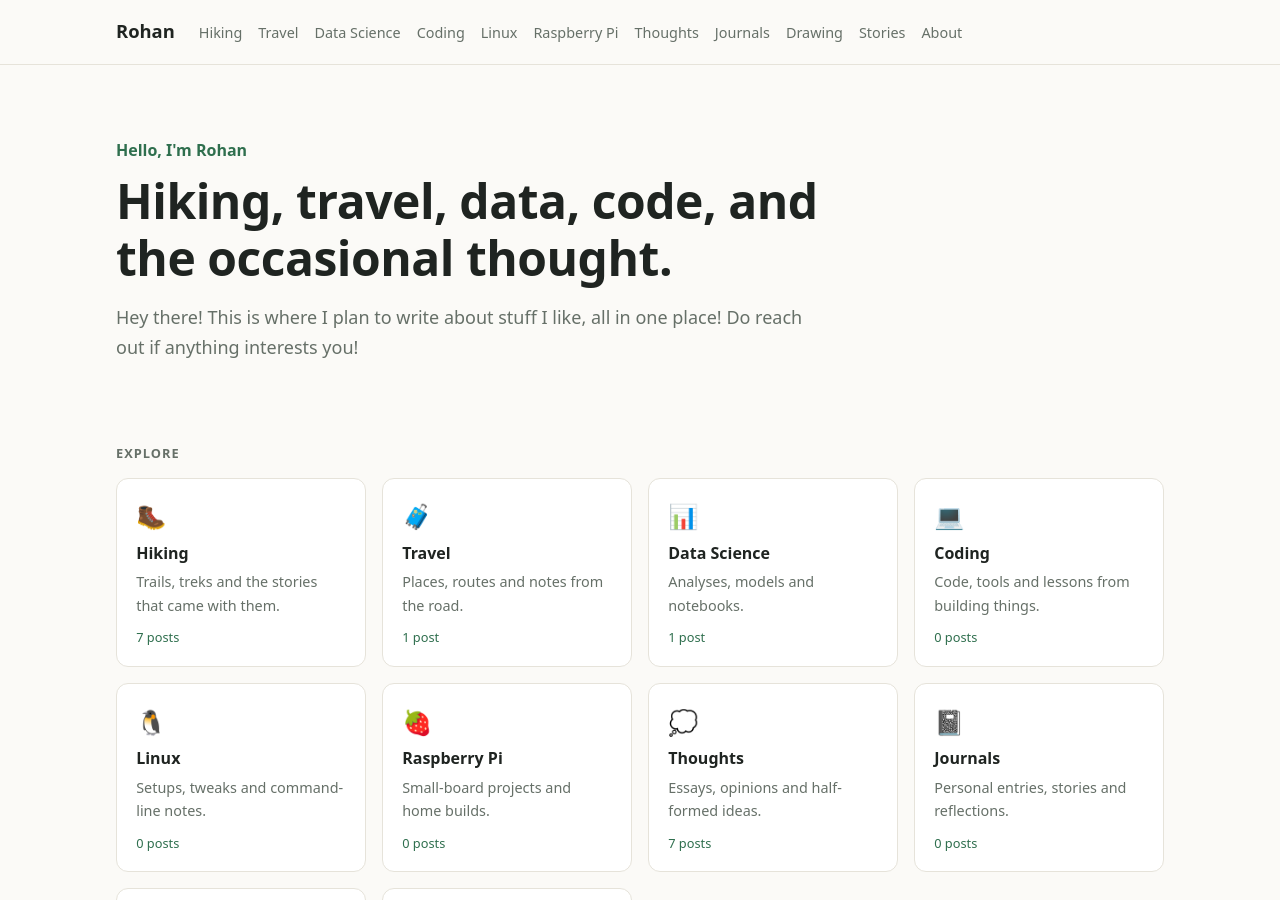
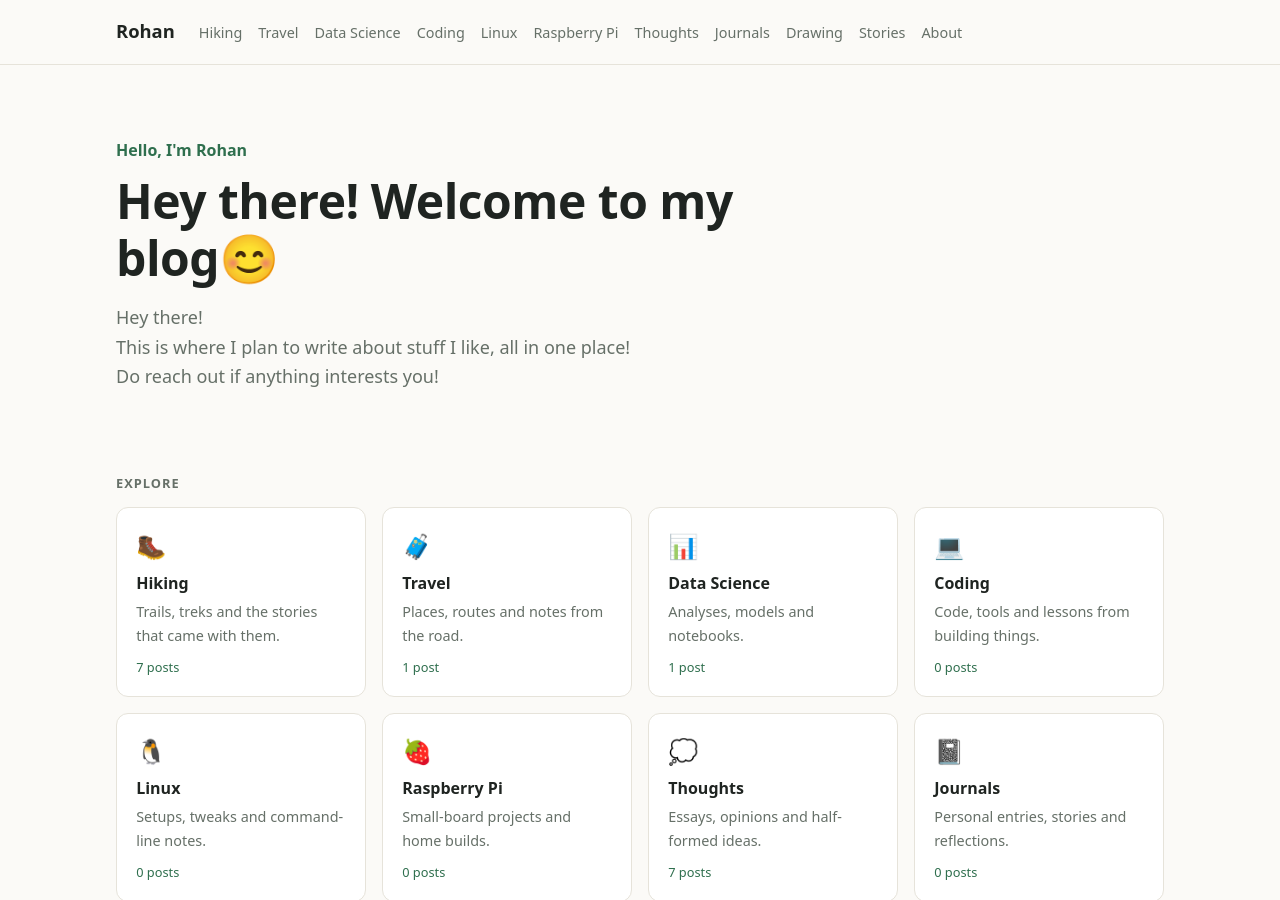
Before and after one commit to rohannanaware/rohannanaware.github.io, a Jekyll site: the page built from index.md, in a window 1280 px wide and 900 px high. Built offline with Jekyll 4.4.1, drawn with Linux system fonts in a browser that asks for light colours.

Commit message:
some more changes

```diff
--- a/_config.yml
+++ b/_config.yml
@@ -1,9 +1,9 @@
 # ---- Edit these ----------------------------------------------------------
 title: Rohan
-tagline: Hiking, travel, data, code, and the occasional thought.
+tagline: Hey there! Welcome to my blog😊
 description: >-
-  Hiking and travel stories, data science, coding, Linux and Raspberry Pi
-  projects, plus thoughts and journals.
+  Hiking and travel, short or long stories, data science and analytics, linux and raspberry-pi
+  projects and some occassional musings
 author: Rohan
 
 url: "https://rohannanaware.github.io"
--- a/index.md
+++ b/index.md
@@ -2,5 +2,6 @@
 layout: home
 title: Home
 ---
-Hey there!
-This is where I plan to write about stuff I like, all in one place! Do reach out if anything interests you!
+Hey there!\
+This is where I plan to write about stuff I like, all in one place!\
+Do reach out if anything interests you!
```
Also changed, not shown: about.md (+1 -3 lines).
